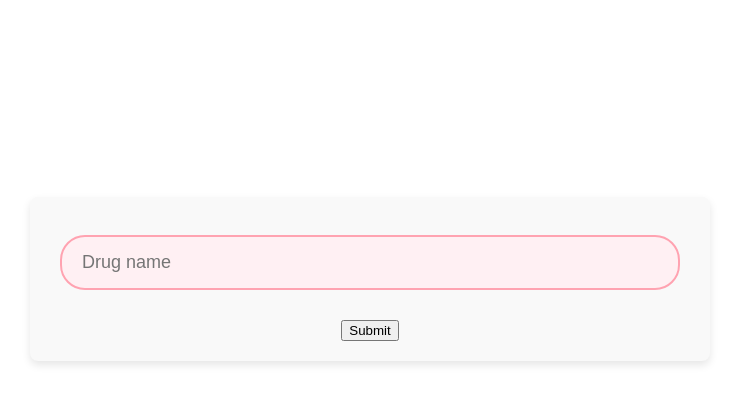
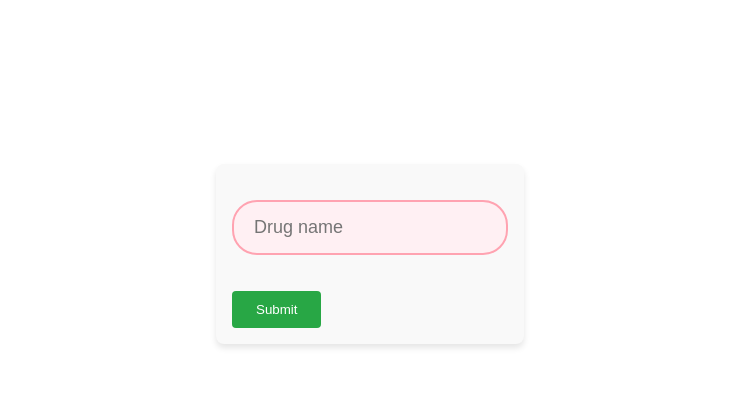
Before and after one commit to ershubhanker/flask_medicine_project, a Flask app: template templates/index_new.html in a window 1280 px wide. Shown: the part 146-550 px from the top of the page, without its empty margins (270-1009 px from the left). Run offline with Flask 3, Linux system fonts and the light colour scheme; the template is opened without the code that fills it, so the values that code supplies are empty; some libraries are stand-ins or nearby versions.

Commit message:
can add meds, remove meds

```diff
--- a/static/style.css
+++ b/static/style.css
@@ -6,16 +6,6 @@ body {
     align-items: center; /* This centers the content vertically */
     height: 100vh; /* Use the full height of the screen */
     margin: 0; /* Reset default margin */
-  }
-
-  .wrapper {
-    text-align: center; /* Center align the inner content */
-    padding: 20px;
-    box-shadow: 0 4px 8px rgba(0, 0, 0, 0.1); /* A subtle shadow to the wrapper for some depth */
-    border-radius: 8px; /* Rounded corners for the wrapper */
-    background-color: #f9f9f9; /* A light grey background for the wrapper */
-    width: 50%; /* The wrapper takes up half the width of its container */
-    margin-top: 50px; /* Give some space from the top */
   }
 
   #autocomplete1 {
@@ -69,28 +59,114 @@ body {
     /* Removed border and background to blend with the input field */
   }
 
-  .search-container input[type="text"] {
-    flex-grow: 1;
-    padding: 5px;
-    margin: 0;
-    border: none; /* Remove border */
-    outline: none;
-    background: transparent;
-    font-size: 18px;
-    /* ... */
-  }
-
-.tags-container {
-  margin-bottom: 8px; /* Space between tags and search box */
+  /* Style for the wrapper */
+.wrapper {
+  max-width: 600px;
+  margin: 2rem auto;
+  padding: 1rem;
+  background: #f9f9f9;
+  border-radius: 8px;
+  box-shadow: 0 4px 6px rgba(0, 0, 0, 0.1);
 }
 
+/* Style for the tags container */
+.tags-container {
+  display: flex;
+  flex-wrap: wrap;
+  padding: 0;
+  margin: 0;
+  list-style: none;
+}
+
+/* Style for each tag */
 .tag {
+  display: flex;
+  align-items: center;
+  padding: 0.5rem 1rem;
+  margin: 0.5rem;
+  background-color: #007bff;
+  color: #ffffff;
+  border-radius: 20px;
+  font-size: 0.9rem;
+  line-height: 1;
+}
+
+/* Style for the remove button in each tag */
+.remove-tag {
   display: inline-flex;
   align-items: center;
-  background-color: #333; /* Tag background */
-  color: white; /* Tag text color */
-  padding: 5px 10px;
-  border-radius: 3px;
-  margin-right: 5px; /* Space between tags */
-  /* Other styles as needed */
+  justify-content: center;
+  margin-left: 10px;
+  width: 20px;
+  height: 20px;
+  background-color: #0056b3;
+  border-radius: 50%;
+  font-size: 1rem;
+  line-height: 1;
+  text-align: center;
+  cursor: pointer;
 }
+
+/* Style for the autocomplete input */
+.search-container input[type="text"] {
+  width: 100%;
+  padding: 0.5rem;
+  margin-top: 0.5rem;
+  border: 1px solid #ced4da;
+  border-radius: 4px;
+}
+
+/* Style for the submit button */
+input[type="submit"] {
+  background-color: #28a745;
+  color: white;
+  padding: 0.7rem 1.5rem;
+  border: none;
+  border-radius: 4px;
+  cursor: pointer;
+  margin-top: 1rem;
+}
+
+input[type="submit"]:hover {
+  background-color: #218838;
+}
+
+/* Add some hover effects for tags */
+.tag:hover, .remove-tag:hover {
+  background-color: #0056b3;
+}
+
+/* Style for the search and tags container */
+.search-and-tags-container {
+  display: flex;
+  flex-direction: column;
+  align-items: flex-start;
+}
+
+/* Style for the drugs list like a spreadsheet */
+.drugs-list {
+  width: 100%;
+  margin-bottom: 20px; /* Space below the list */
+}
+
+.drugs-list ol {
+  list-style: none; /* Remove default list style */
+  padding: 0;
+  margin: 0;
+  background: #f2f2f2; /* Light grey background */
+  border-radius: 4px;
+  box-shadow: 0 2px 4px rgba(0, 0, 0, 0.1);
+}
+
+.drugs-list li {
+  display: flex;
+  justify-content: space-between;
+  align-items: center;
+  border-bottom: 1px solid #ddd; /* Separator for items */
+  padding: 10px;
+  background-color: #fff;
+}
+
+.drugs-list li:last-child {
+  border-bottom: none;
+}
--- a/templates/index_new.html
+++ b/templates/index_new.html
@@ -6,10 +6,17 @@
 
 <body>
   <div class="wrapper">
-    <div id="tags-container" class="tags-container">
-      <!-- Selected tags will appear here -->
+    <!-- Spreadsheet-like div for drugs list -->
+    <div id="drugs-list" class="drugs-list">
+      <ol id="drugs-ol">
+        <!-- Drugs will be added here -->
+      </ol>
     </div>
-    <div id="search-container" class="search-container">
+    <!-- Search and tags container below -->
+    <div id="search-and-tags-container" class="search-and-tags-container">
+      <div id="tags-container" class="tags-container">
+        <!-- Selected tags will appear here -->
+      </div>
       <input type="text" name="names" id="autocomplete1" placeholder="Drug name"/>
     </div>
     <input type="submit" value="Submit">
@@ -17,50 +24,8 @@
 
 
 
-  <script>
-$('#autocomplete1').autocomplete({
-  serviceUrl: '/search/names',
-  dataType: 'json',
-  minChars: 3,
-  maxHeight: 300,
-  onSelect: function (suggestion) {
-    // Get the PCID from the selected suggestion
-    var pcid = suggestion.data.drugbank_pcid;
-    console.log('Selected PCID:', pcid);  // Keeping the console log for debugging
-    createTag(suggestion.value);  // Continue to create a tag as before
-
-    // Now make an AJAX call to the new Flask route to get the drug routes
-    $.ajax({
-      url: '/drug_routes/' + pcid,
-      type: 'GET',
-      dataType: 'json',
-      success: function(data) {
-        // Assuming you will handle the new suggestions here.
-        // This will require updating your autocomplete instance with new data
-        console.log(data);  // For now, we're just logging it to see what comes back.
-        // TODO: Replace current autocomplete data with new routes
-      },
-      error: function(error) {
-        console.error('Error fetching drug routes:', error);
-      }
-    });
-  },
-});
-
-function createTag(name) {
-  var tag = $('<span class="tag">' + name + '<a href="#" class="remove-tag">&#10006;</a></span>');
-  $('#autocomplete1').val(''); // Clear the input
-  $('#tags-container').append(tag); // Add the tag to the tags-container
-
-  $('.remove-tag').click(function(e) {
-    e.preventDefault(); // Prevent default anchor behavior
-    $(this).parent().remove(); // Remove the tag
-    $('#autocomplete1').focus(); // Focus back on the input
-  });
-}
+  <script src="static/drug-search.js"></script>
 
 
 
-
-  </script>
 </body>
```
Also changed, not shown: main_new.py (+11 -25 lines), static/drug-search.js (added, +42 -0 lines).
